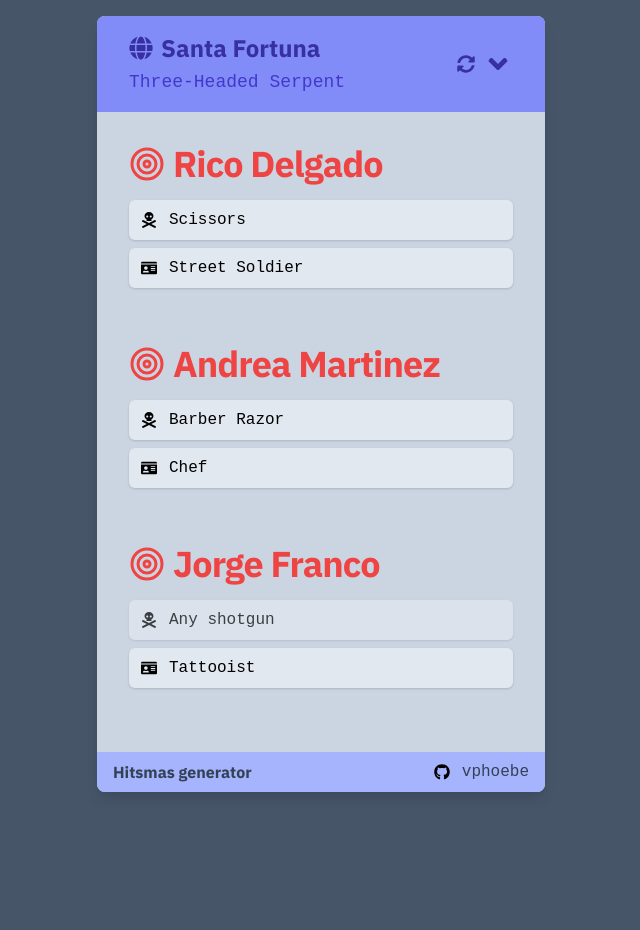
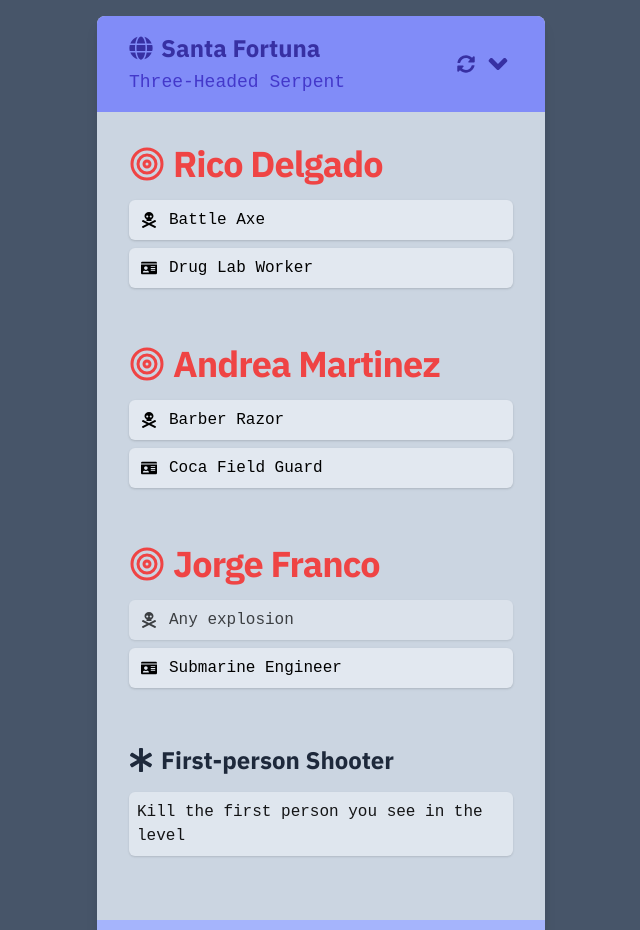
Before and after one commit to vphoebe/hitsmas, a React (Create React App) app: page / in a window 1280 px wide. Shown: the top 930 px of the page, without its empty margins (319-959 px from the left). Before the commit the page ends 808 px from the top, so only its background shows below. Built offline with nearby package versions, Linux system fonts and the light colour scheme; a web font is replaced by a local one.

Commit message:
feat: frontend wildcards

```diff
--- a/src/Mission.tsx
+++ b/src/Mission.tsx
@@ -1,9 +1,10 @@
 import * as React from "react";
-import { MissionType, ObjectiveType } from "./types";
+import { MissionType, ObjectiveType, WildcardType } from "./types";
 import data from "./data/";
 import { IconType } from "react-icons";
-import { FaSkullCrossbones, FaIdCard } from "react-icons/fa";
+import { FaSkullCrossbones, FaIdCard, FaAsterisk } from "react-icons/fa";
 import { FiTarget } from "react-icons/fi";
+import globalWildcards from "./data/global/wildcard";
 
 interface TargetProps {
   target: string;
@@ -17,7 +18,7 @@ interface ObjectiveProps {
   disguise?: boolean;
 }
 
-function shuffleArray(array: ObjectiveType[]) {
+function shuffleArray(array: any[]) {
   const newArray = [...array];
   for (let i = newArray.length - 1; i > 0; i--) {
     let j = Math.floor(Math.random() * (i + 1));
@@ -63,10 +64,25 @@ const Target = ({ target, disguise, weapon }: TargetProps) => {
   );
 };
 
+const Wildcard = ({ wildcard }: { wildcard: WildcardType }) => {
+  return (
+    <div className="my-6">
+      <div className="text-xl font-bold text-gray-800 mb-4 flex items-center lg:text-2xl">
+        <FaAsterisk className="mr-2" /> {wildcard.name}
+      </div>
+      <div className="font-mono flex items-center bg-gray-200 opacity-90 p-2 rounded-md mb-2 shadow">
+        {wildcard.description}
+      </div>
+    </div>
+  );
+};
+
 const Mission = ({ mission }: { mission: MissionType }) => {
   const targets = mission.targets;
   const disguises = shuffleArray(mission.disguises);
   const weapons = shuffleArray([...mission.weapons, ...data.global.weapons]);
+  const missionWildcards = mission.wildcards ?? [];
+  const wildcards = shuffleArray([...globalWildcards, ...missionWildcards]);
   return (
     <div className="flex flex-col p-8 pt-2">
       {targets.map((trg, i) => (
@@ -77,6 +93,9 @@ const Mission = ({ mission }: { mission: MissionType }) => {
           key={trg.toLowerCase().trim()}
         />
       ))}
+      <Wildcard
+        wildcard={wildcards[Math.floor(Math.random() * wildcards.length)]}
+      />
     </div>
   );
 };
--- a/src/Nav.tsx
+++ b/src/Nav.tsx
@@ -12,7 +12,6 @@ const Nav = () => {
         className="flex items-center"
       >
         <FaGithub className="mr-3" />
-        <div className="font-mono text-gray-700">vphoebe</div>
       </a>
     </nav>
   );
--- a/src/data/global/wildcard.ts
+++ b/src/data/global/wildcard.ts
@@ -11,7 +11,8 @@ const globalWildcards: WildcardType[] = [
   },
   {
     name: "Minimalist",
-    description: "Items cannot be brought into level",
+    description:
+      "All items must be dropped (and not retrieved) immediately after starting level",
   },
   {
     name: "Get Down, Mr. President",
```
